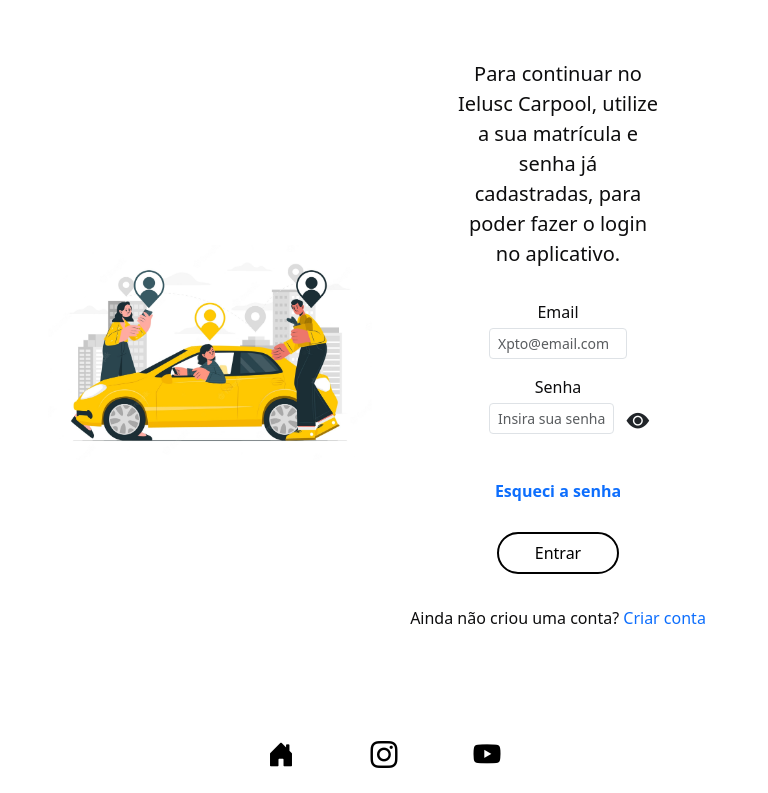
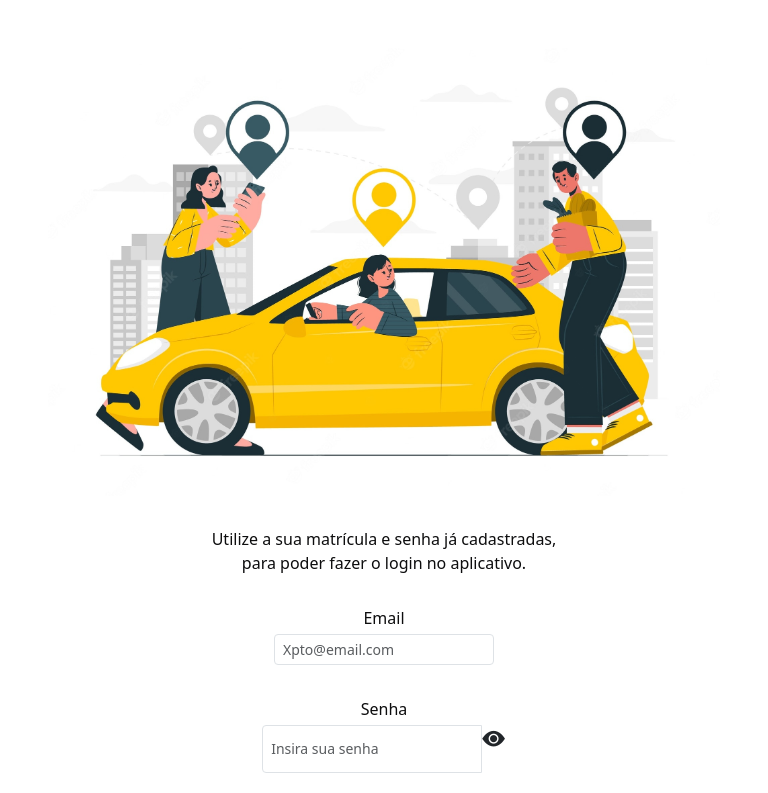
Before and after one commit to alexandresalvador/ieluscarpool, a Vue app: page /logar in a window 768 px wide. Shown: the top 793 px of the page. Built offline with nearby package versions, Linux system fonts and the light colour scheme.

Commit message:
Ajustando-responsividade

```diff
--- a/public/index.html
+++ b/public/index.html
@@ -8,6 +8,8 @@
     <link href="https://cdn.jsdelivr.net/npm/bootstrap@5.1.3/dist/css/bootstrap.min.css" rel="stylesheet" integrity="sha384-1BmE4kWBq78iYhFldvKuhfTAU6auU8tT94WrHftjDbrCEXSU1oBoqyl2QvZ6jIW3" crossorigin="anonymous">
     <link rel="stylesheet" href="https://cdn.jsdelivr.net/npm/bootstrap-icons@1.8.3/font/bootstrap-icons.css">
     <link rel="stylesheet" href="https://unpkg.com/leaflet/dist/leaflet.css">
+    <!-- <link rel="stylesheet" href="https://cdnjs.cloudflare.com/ajax/libs/bootstrap/5.3.0/css/bootstrap.min.css" integrity="sha512-sj+tmDFcmQL2sC7WZPe9XQzIom0m7GzMZ8VAn0xh6iA6z7A4CpKw0JvFlCCMRRXsru6Y1f0Gq5ttBqDlZej/Sw==" crossorigin="anonymous" /> -->
+
 
     <title><%= htmlWebpackPlugin.options.title %></title>
   </head>
@@ -21,5 +23,8 @@
     src="https://cdn.jsdelivr.net/npm/@popperjs/core@2.10.2/dist/umd/popper.min.js" integrity="sha384-7+zCNj/IqJ95wo16oMtfsKbZ9ccEh31eOz1HGyDuCQ6wgnyJNSYdrPa03rtR1zdB" crossorigin="anonymous"></script>
     <script
     src="https://cdn.jsdelivr.net/npm/bootstrap@5.1.3/dist/js/bootstrap.min.js" integrity="sha384-QJHtvGhmr9XOIpI6YVutG+2QOK9T+ZnN4kzFN1RtK3zEFEIsxhlmWl5/YESvpZ13" crossorigin="anonymous"></script>
+    <!-- <script
+    src="https://cdnjs.cloudflare.com/ajax/libs/bootstrap/5.3.0/js/bootstrap.bundle.min.js" integrity="sha512-ByffK0Tz1D7Cjj7mUhrwh32Ez4+k5Qnl9ZDxl9ve3HUb5LC4sDaz5NFFZM6VMcW0wsTbUgtK/wRffE1Uiv5y7A==" crossorigin="anonymous"></script> -->
+
   </body>
 </html>
--- a/src/components/Navbar.vue
+++ b/src/components/Navbar.vue
@@ -39,25 +39,11 @@
 </script>
 
 <style scoped>
-/* header {
-  position: fixed;
-  width: 100%;
-  top: 0;
-  right: 0;
-  ;
-  z-index: 1000;
-  display: flex;
-  align-items: center;
-  justify-content: space-between;
-  background: #fff;
-  box-shadow: 0 4px 41px rgb(14 55 54 / 14%);
-  padding: 10px 10%;
-  transition: 0.2s;
-} */
 
 .logo {
   display: flex;
   align-items: center;
+  flex: 1;
 }
 
 .logo img {
@@ -65,11 +51,9 @@
 }
 
 .nav-bar {
-  display: flex;
-  list-style: none;
-  /* margin-top: -30px;
-  margin-left: 50%;
-  padding: 2px; */
+  display: none;
+  flex-direction: column;
+  margin-top: 20px;
 }
 
 .nav-bar a {
@@ -84,10 +68,50 @@
   color: orange;
 }
 
+.nav-bar li {
+  text-align: center;
+  margin-bottom: 10px;
+}
+
+.nav-bar li a {
+  display: block;
+}
+
 #menu-icon {
-  font-size: 24px;
   cursor: pointer;
   z-index: 1001;
   display: none;
+  font-size: 1.5rem;
 }
+
+/* arrumar toggle */
+
+@media (max-width: 768px) {
+  .navbar {
+    flex-direction: column;
+    padding: 10px;
+  }
+
+  #menu-icon {
+    display: block;
+    cursor: pointer;
+  }
+
+  .nav-bar {
+    display: none;
+    flex-direction: column;
+    margin-top: 20px;
+  }
+
+  .nav-bar li {
+    text-align: center;
+    margin-bottom: 10px;
+  }
+
+  .nav-bar li a {
+    display: block;
+  }
+
+}
+
 </style>
--- a/src/views/AboutView.vue
+++ b/src/views/AboutView.vue
@@ -2,7 +2,7 @@
   <div>
     <div class="container-fluid px-0">
       <div class="partials row align-items-center p-5">
-        <div class="partials-text col">
+        <div class="partials-text col-md-6 mb-3">
           <h1 class="d-flex justify-content-left fs-3">
             Objetivo do Aplicativo
           </h1>
@@ -17,7 +17,7 @@
             Ielusc do Centro e o do Saguaçu.
           </p>
         </div>
-        <div class="partials-img col">
+        <div class="partials-img col-md-6">
           <img src="../assets/img-3.png" alt="" />
         </div>
       </div>
--- a/src/views/HomeView.vue
+++ b/src/views/HomeView.vue
@@ -21,12 +21,12 @@
 
       <div class="d-none buttons row" id="buttons">
         <div class="col">
-          <a href="/logar" class="btn">Fazer Login</a>
+          <a href="/logar" class="btn-lg">Fazer Login</a>
         </div>
       </div>
       <div class="d-none buttons row" id="buttons">
         <div class="col">
-          <a href="/criar-conta" class="btn">Fazer Cadastro</a>
+          <a href="/criar-conta" class="btn-lg">Fazer Cadastro</a>
         </div>
       </div>
     </div>
@@ -117,4 +117,42 @@
   color: #fff;
   background: #13407c;
 }
+.home-text {
+  text-align: center;
+}
+
+.home-img {
+  text-align: center;
+  margin-top: 20px;
+}
+
+.buttons {
+  text-align: center;
+  margin-top: 20px;
+}
+
+/* Estilos para telas maiores (aqui definido para 768px) */
+@media (max-width: 768px) {
+  .home {
+    display: flex;
+    flex-direction: column;
+    align-items: center;
+    justify-content: center;
+    text-align: center;
+  }
+
+  .home-text {
+    width: 80%;
+    margin: 0 auto;
+  }
+
+  .home-img {
+    margin-top: 40px;
+  }
+
+  .buttons {
+    margin-top: 40px;
+  }
+}
+
 </style>
--- a/src/views/LoginView.vue
+++ b/src/views/LoginView.vue
@@ -6,23 +6,21 @@
       </div>
       <div class="home-text col">
         <div class="col d-flex justify-content-center py-1">
-          <div class="col-8">
-            <p class="fs-5">
-              Para continuar no Ielusc Carpool, utilize a sua matrícula e senha
-              já cadastradas, para poder fazer o login no aplicativo.
+          <div class="col-10 col-md-8">
+            <p class="fs-6 text-justify">
+              Utilize a sua matrícula e senha já cadastradas, <br>
+              para poder fazer o login no aplicativo.
             </p>
           </div>
         </div>
         <form>
           <div class="col d-flex justify-content-center py-1">
-            <div class="col-6">
-              <div class="row justify-content-center">
-                <label for="email" class="form-label row">
+              <div class="col-10 col-md-6">
+                <label for="email" class="form-label">
                   <span class="fs-6">Email</span>
-                  <div class="col">
                   <input
                     type="email"
-                      class="form-control form-control-sm mt-1"
+                    class="form-control form-control-sm mt-1 mb-3"
                     id="email"
                     placeholder="Xpto@email.com"
                     required
@@ -35,74 +33,45 @@
                   <div v-if="$v.email.$error" class="text-danger">
                     <small>Este email não é válido</small>
                   </div>
+                </label>
+              </div>
+          </div>
+
+          <div class="col py-1 d-flex justify-content-center">
+            <div class="col-10 col-md-6">
+                <label for="password" class="form-label">
+                  <span class="fs-6">Senha</span>
+                  <div class="input-group">
+                <input :type="inputType" minlength="10" maxlength="16"
+                  class="senha form-control form-control-sm mt-1" id="password" placeholder="Insira sua senha" required
+                  v-model="$v.password.$model" :class="{ error: $v.password.$error, success: !$v.password.$error }" />
+                <button @click="mostrarSenha" type="button" class="btn btn-default p-0 mb-3">
+                  <i v-if="isPassword" class="bi bi-eye-fill fs-4"></i>
+                  <i v-else class="bi bi-eye-slash-fill fs-4"></i>
+                </button>
+              </div>
+              <div v-if="$v.password.$error" class="text-danger">
+                <small>Precisa conter entre 10 à 16 caracteres.</small>
               </div>
             </label>
           </div>
         </div>
-          </div>
-
         <div class="col py-1 d-flex justify-content-center">
-            <div class="col-6">
-              <div class="row justify-content-center">
-                <label for="password" class="form-label row">
-                  <span class="fs-6">Senha</span>
-                  <div class="col">
-                    <input
-                      :type="inputType"
-                      minlength="10"
-                      maxlength="16"
-                      class="senha form-control form-control-sm mt-1"
-                      id="password"
-                      placeholder="Insira sua senha"
-                      required
-                      v-model="$v.password.$model"
-                      :class="{
-                        error: $v.password.$error,
-                        success: !$v.password.$error,
-                      }"
-                    />
-                    <div v-if="$v.password.$error" class="text-danger">
-                      <small>Precisa conter entre 10 à 16 caracteres.</small>
-                    </div>
-                  </div>
-                  <div class="col-1 d-flex align-items-start px-0 py-1">
-                    <button
-                      @click="mostrarSenha"
-                      type="button"
-                      class="btn btn-default p-0"
-                    >
-                      <i v-if="isPassword" class="bi bi-eye-fill fs-4"></i>
-                      <i v-else class="bi bi-eye-slash-fill fs-4"></i>
-                    </button>
-                  </div>
-                </label>
-              </div>
-              <br>
-              <div class="col py-1 d-flex justify-content-center">
-                <div class="col-12 d-flex justify-content-center">
+          <div class="col-10 col-md-6 d-flex justify-content-center">
             <router-link class="text-decoration-none" to="">
               <b> Esqueci a senha </b>
             </router-link>
           </div>
         </div>
-            </div>
-          </div>
         <div class="col py-1 d-flex justify-content-center">
-            <div class="col-12 d-flex justify-content-center">
-              <section
-                :disabled="$v.$invalid"
-                class="buttons"
-                type="submit"
-                id="buttons"
-              >
-                <router-link to="/account-home" class="btn2 btn"
-                  >Entrar</router-link
-                >
+          <div class="col-10 col-md-6 d-flex justify-content-center">
+            <section :disabled="$v.$invalid" class="buttons" type="submit" id="buttons">
+              <router-link to="/account-home" class="btn2 btn">Entrar</router-link>
             </section>
           </div>
         </div>
         <div class="col py-1 d-flex justify-content-center">
-            <div class="col-12 d-flex justify-content-center">
+        <div class="col-10 col-md-6 d-flex justify-content-center">
           <p>
             Ainda não criou uma conta?
             <router-link class="text-decoration-none" to="/criar-conta">
@@ -215,4 +184,55 @@
   color: #fff;
   background: #13407c;
 }
+
+@media (max-width: 767px) {
+  .home {
+    flex-direction: column;
+    align-items: center;
+    text-align: center;
+  }
+
+  .home-img {
+    order: -1;
+    margin-bottom: 20px;
+  }
+
+  .form-label {
+    text-align: center;
+  }
+
+  .buttons {
+    text-align: center;
+  }
+
+  .buttons .btn2 {
+    width: 100%;
+  }
+}
+
+@media (min-width: 768px) and (max-width: 991px) {
+  .home {
+    flex-direction: column;
+    align-items: center;
+    text-align: center;
+  }
+
+  .home-img {
+    order: -1;
+    margin-bottom: 20px;
+  }
+
+  .form-label {
+    text-align: center;
+  }
+
+  .buttons {
+    text-align: center;
+  }
+
+  .buttons .btn2 {
+    width: 100%;
+  }
+}
+
 </style>
--- a/src/views/PartnersView.vue
+++ b/src/views/PartnersView.vue
@@ -2,10 +2,10 @@
   <div>
     <div class="container-fluid px-0">
       <div class="partials row align-items-center p-5">
-        <div class="partials-img col">
+        <div class="partials-img col-md-6 mb-3">
           <img src="../assets/bonja2.jpg" alt="" />
         </div>
-        <div class="partials-text col">
+        <div class="partials-text col-md-6">
           <h1 class="d-flex justify-content-left fs-3">Sobre a nossa Faculdade</h1>
           <p class="fs-5">
             A missão da Faculdade Ielusc é educar pessoas em um ambiente
@@ -21,6 +21,9 @@
             participação em projetos de extensão que ampliam as visões de mundo
             e contribuem para a qualidade de vida de diferentes grupos sociais.
           </p>
+        </div>
+        <div class="d-none partials-img col-md-6 mb-3">
+          <img src="../assets/bonja2.jpg" alt="" />
         </div>
       </div>
     </div>
--- a/src/views/WhatsView.vue
+++ b/src/views/WhatsView.vue
@@ -2,20 +2,26 @@
 <div>
   <div class="container-fluid px-0">
   <div class="partials row align-items-center p-5">
-      <div class="partials-img col">
+      <div class="partials-img col-md-6 mb-4">
         <img src="../assets/img-2.png" alt="" />
       </div>
-      <div class="partials-text col">
+      <div class="partials-text col-md-6">
         <h1 class="d-flex justify-content-left fs-3">Como Funciona o Aplicativo ?</h1>
         <p class="fs-6">
         Ielusc Carpool é a melhor opção para que você não chegue atrasado á faculdade:
       </p>
         <p class="fs-5">
-          Primeiro, é necessário que se crie uma conta, ou apenas fazer um login, caso você ja faça parte do aplicativo, para criar é muito simples: <br>
-          Utilize seu email do Ielusc, crie uma senha segura e clique em continuar. <br>
-          Logo após a confirmação de que a sua conta foi criada, coloque algumas informaçoes pessoais e monte o seu perfil. <br>
+          Primeiro, é necessário que se crie uma conta ou apenas faça login, caso você já faça parte do aplicativo. Para criar, é muito simples:
+          <br />
+          Utilize seu e-mail do Ielusc, crie uma senha segura e clique em continuar.
+          <br />
+          Logo após a confirmação de que a sua conta foi criada, insira algumas informações pessoais e monte o seu perfil.
+          <br />
           Pronto, simples e prático!
         </p>
+      </div>
+      <div class="d-none partials-img col-md-6">
+        <img src="../assets/img-2.png" alt="" />
       </div>
     </div>
   </div>
```
Also changed, not shown: src/views/ContactView.vue (+5 -18 lines). Lines whose indentation alone changed are shown as unchanged.
